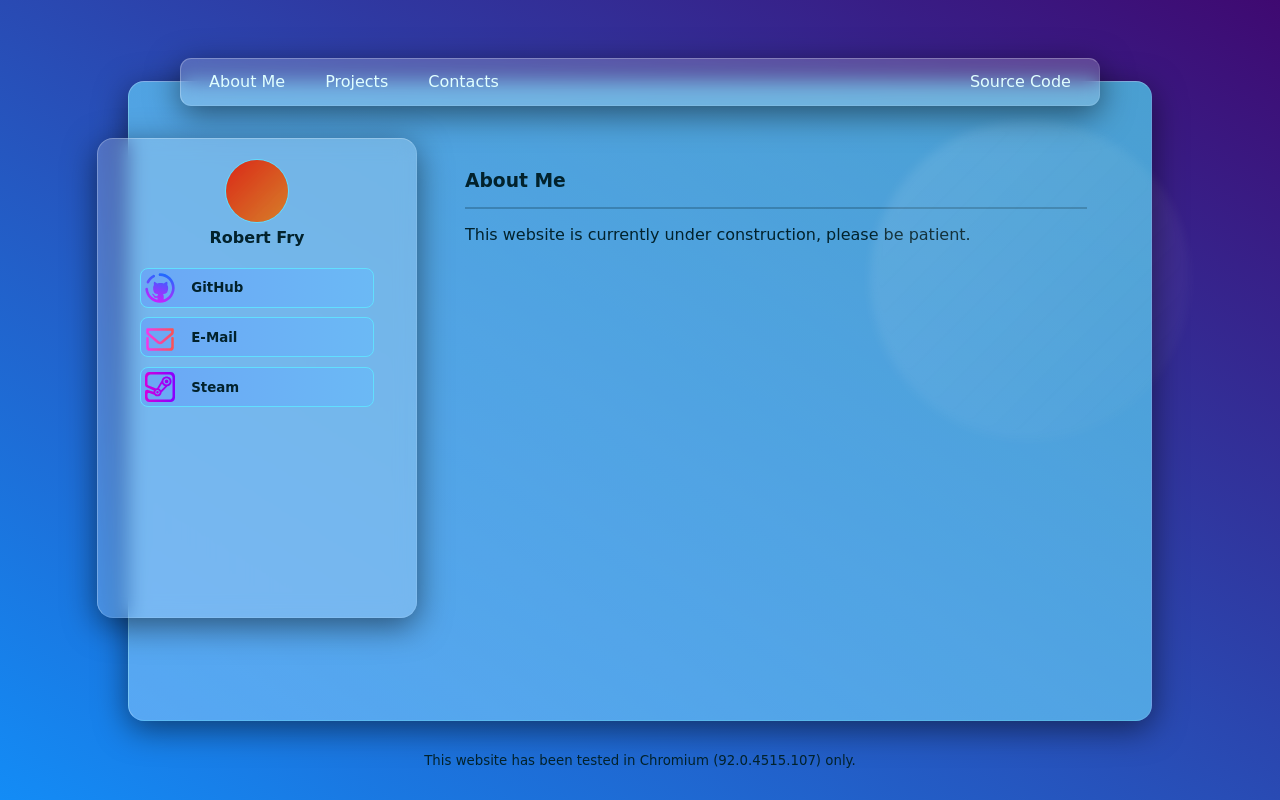
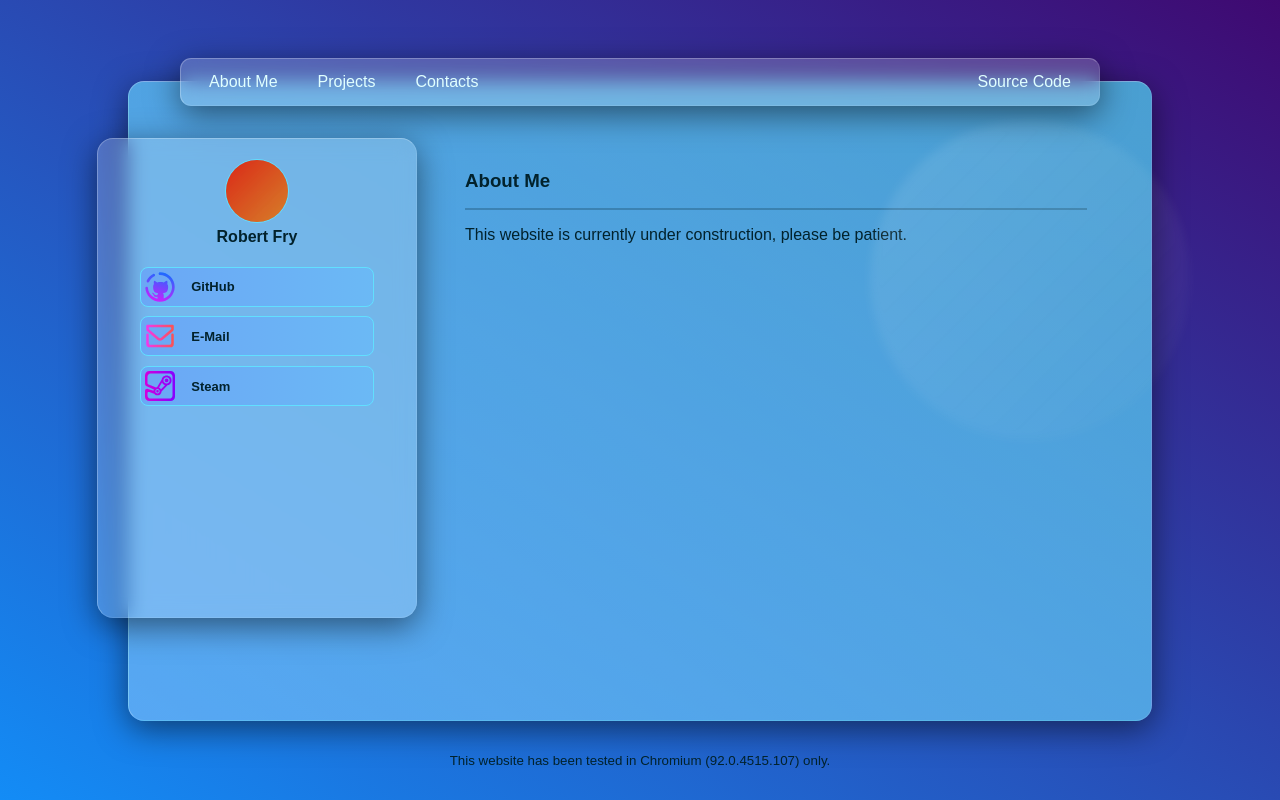
Before and after one commit to robertefry/robertfry.xyz, a PHP site: page / in a window 1280 px wide. Run offline with PHP 8.4, Linux system fonts and the light colour scheme.

Commit message:
Improve contact buttons

```diff
--- a/index.htm
+++ b/index.htm
@@ -39,7 +39,7 @@
               <img src="images/mail.svg">
               <p>E-Mail</p>
             </button>
-            <button class="contact">
+            <button class="contact" onclick="window.open('https://steamcommunity.com/id/TheCrazyPhoenix');">
               <img src="images/steam.svg">
               <p>Steam</p>
             </button>
--- a/style.css
+++ b/style.css
@@ -13,7 +13,7 @@ body
 body *
 {
   color: #02222c;
-  font-family: "DejaVu Sans";
+  font-family: sans-serif;
 }
 
 /* Background */
@@ -207,6 +207,7 @@ main
   justify-content: center;
   padding-left: 1rem;
   padding-right: 1rem;
+  font-size: small;
   font-weight: bold;
   pointer-events: none;
 }
```
Also changed, not shown: images/mail.svg.
